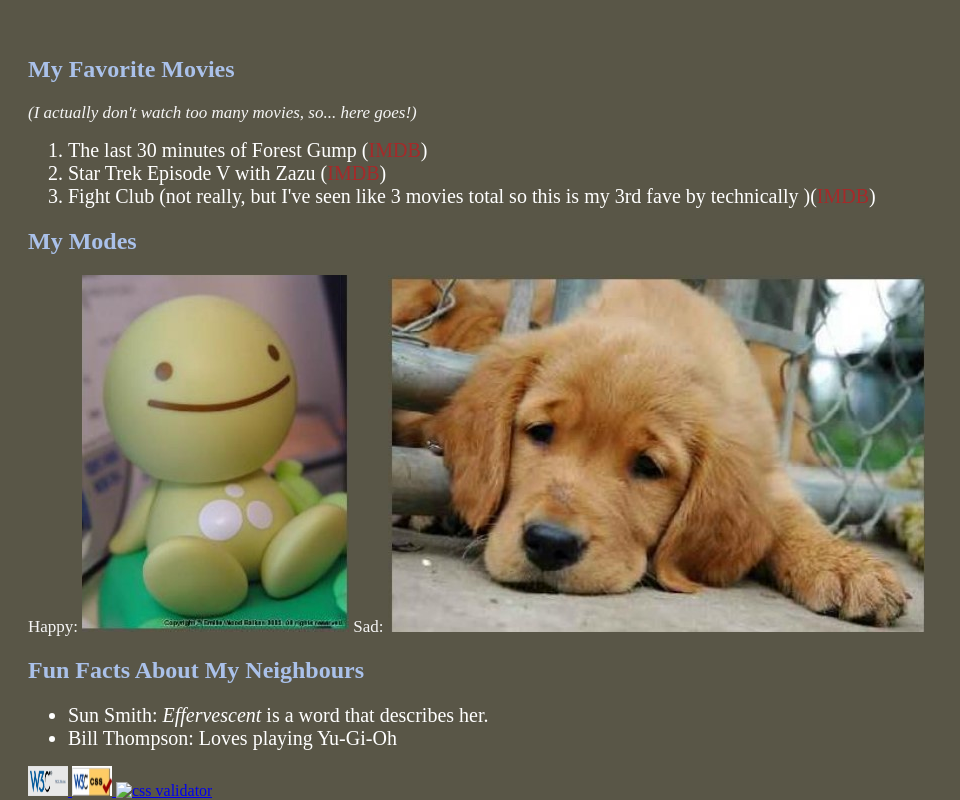
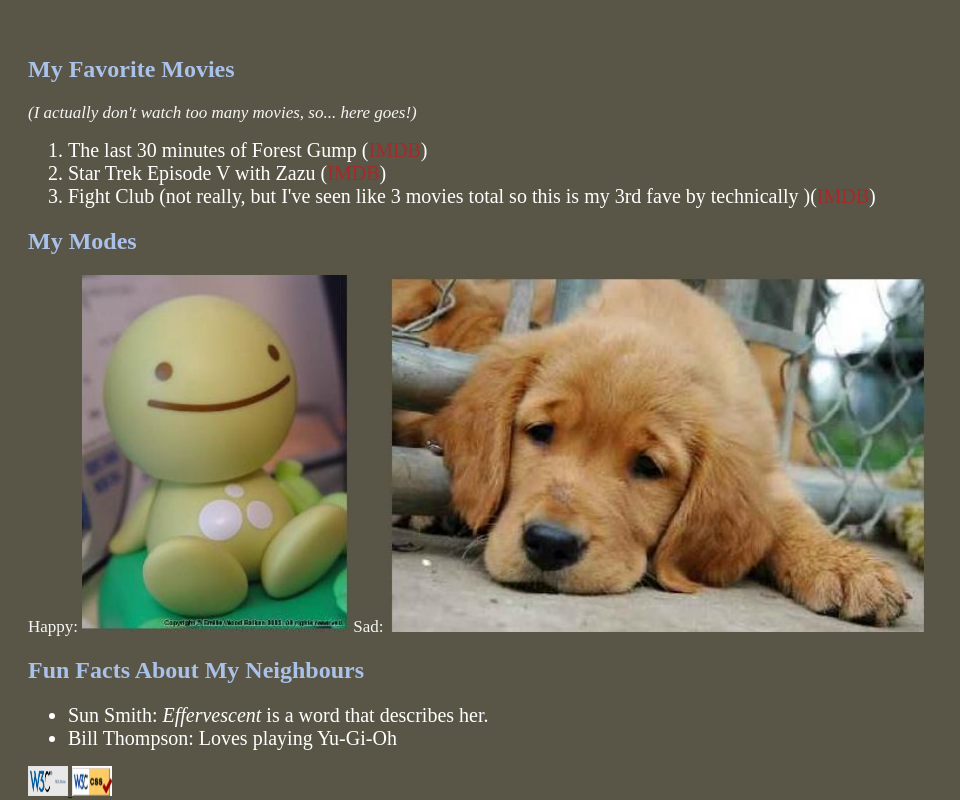
Before and after one commit to imrinalb/Assignment-2, a plain HTML site: page index.html in a window 1280 px wide. Shown: the part 465-1265 px from the top of the page, without its empty margins (0-960 px from the left). Drawn offline with Linux system fonts and the light colour scheme.

Commit message:
Add files via upload

```diff
--- a/index.html
+++ b/index.html
@@ -68,12 +68,6 @@
             <a href="http://jigsaw.w3.org/css-validator/validator?uri=https://imrinalb.github.io/Assignment-2/styleme.css" target=" ">
                 <img src="./css-image.jpg" alt="Italian Trulli" width="40" height="30">
             </a>
-
-            <a href="https://jigsaw.w3.org/css-validator/validator?uri=https://beepinb.github.io/WAP/css/recipe.css" target="_blank">
-
-            <img src="../../images/w3c-css.png" alt="css validator"
-
-      /></a>
         </span>
         </div>
 
```
